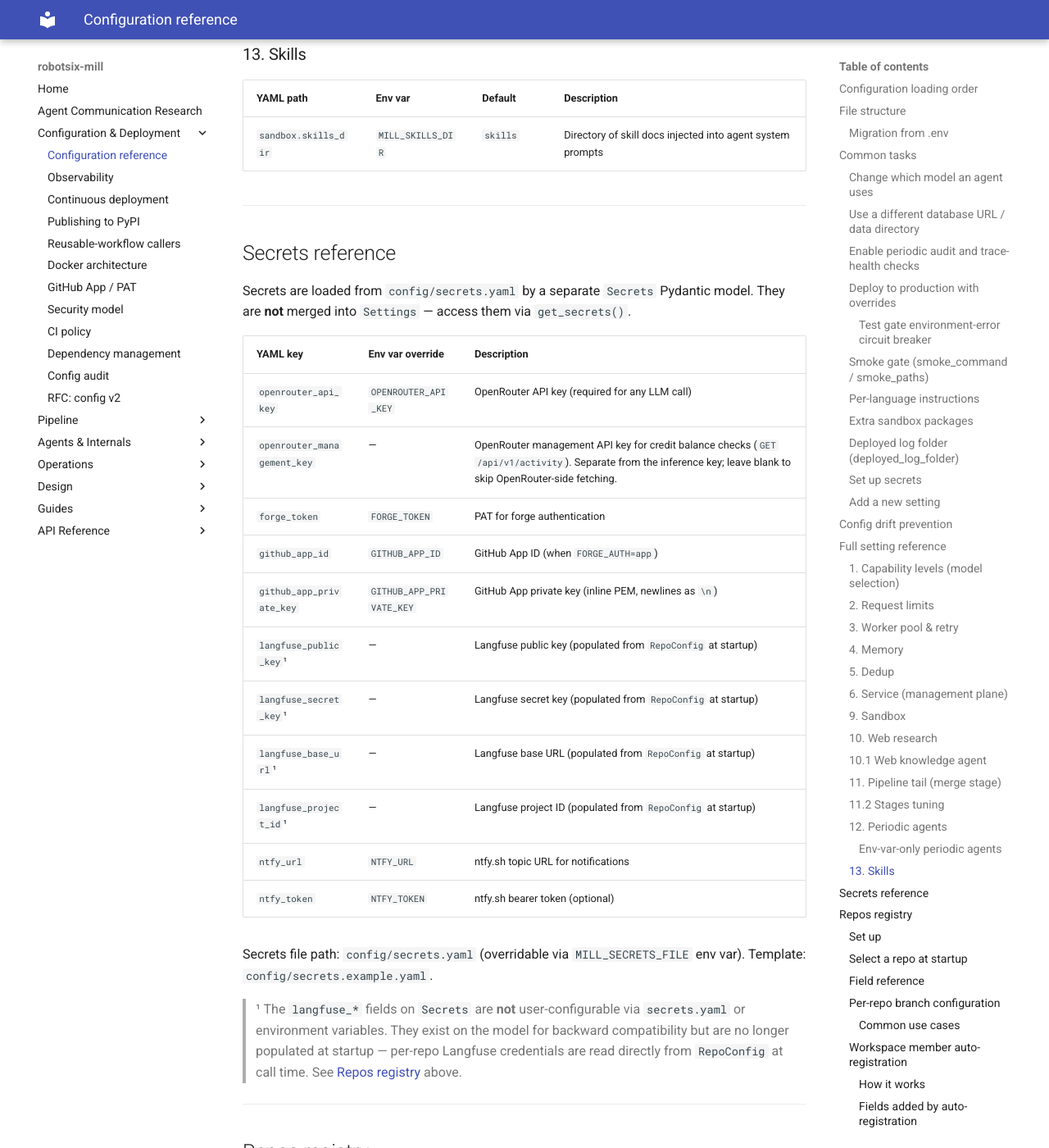
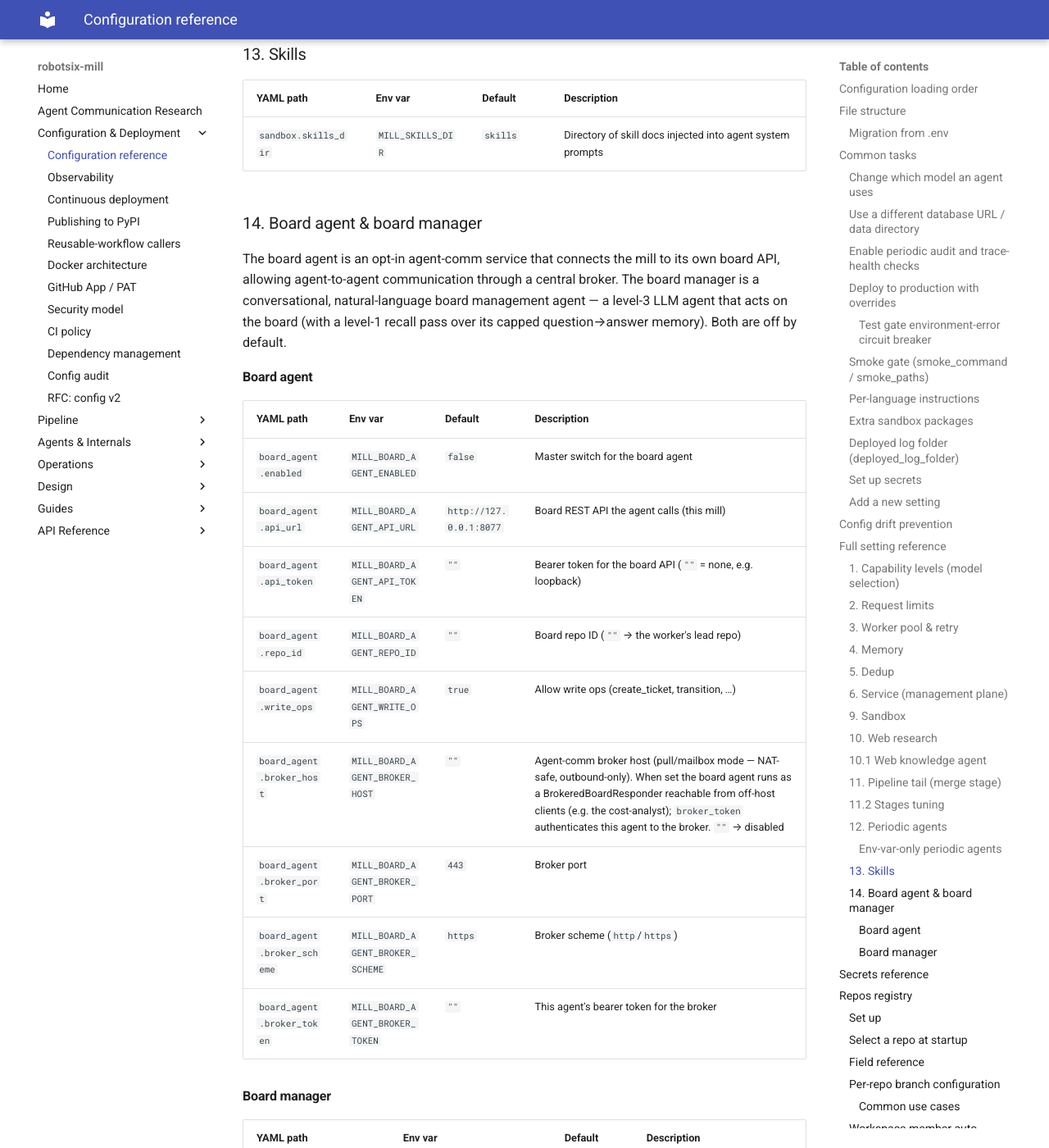
Before and after one commit to damien-robotsix/robotsix-mill, an MkDocs documentation site: the page built from docs/configuration.md, in a window 1280 px wide and 1400 px high, scrolled down 22912 px. Shown: the whole window at 82% size. Built offline with MkDocs 1.6.1 and Material for MkDocs 9.7.7, drawn with Linux system fonts in a browser that asks for light colours; some of the changed text lies outside the part shown.

Commit message:
mill: env doc sync: missing-from-docs — MILL_BOARD_AGENT_* and MILL_BOARD_MANAGER_* fields (20260619T115608Z-env-doc-sync-missing-from-docs-mill-boar-69d4) (#1641)
Co-authored-by: robotsix-mill <mill@robotsix.local>

```diff
--- a/docs/configuration.md
+++ b/docs/configuration.md
@@ -630,6 +630,39 @@ and as environment variables:
 |-----------|---------|---------|-------------|
 | `sandbox.skills_dir` | `MILL_SKILLS_DIR` | `skills` | Directory of skill docs injected into agent system prompts |
 
+### 14. Board agent & board manager
+
+The board agent is an opt-in agent-comm service that connects the mill
+to its own board API, allowing agent-to-agent communication through a
+central broker. The board manager is a conversational, natural-language
+board management agent — a level-3 LLM agent that acts on the board
+(with a level-1 recall pass over its capped question→answer memory).
+Both are off by default.
+
+#### Board agent
+
+| YAML path | Env var | Default | Description |
+|-----------|---------|---------|-------------|
+| `board_agent.enabled` | `MILL_BOARD_AGENT_ENABLED` | `false` | Master switch for the board agent |
+| `board_agent.api_url` | `MILL_BOARD_AGENT_API_URL` | `http://127.0.0.1:8077` | Board REST API the agent calls (this mill) |
+| `board_agent.api_token` | `MILL_BOARD_AGENT_API_TOKEN` | `""` | Bearer token for the board API (`""` = none, e.g. loopback) |
+| `board_agent.repo_id` | `MILL_BOARD_AGENT_REPO_ID` | `""` | Board repo ID (`""` → the worker's lead repo) |
+| `board_agent.write_ops` | `MILL_BOARD_AGENT_WRITE_OPS` | `true` | Allow write ops (create_ticket, transition, …) |
+| `board_agent.broker_host` | `MILL_BOARD_AGENT_BROKER_HOST` | `""` | Agent-comm broker host (pull/mailbox mode — NAT-safe, outbound-only). When set the board agent runs as a BrokeredBoardResponder reachable from off-host clients (e.g. the cost-analyst); `broker_token` authenticates this agent to the broker. `""` → disabled |
+| `board_agent.broker_port` | `MILL_BOARD_AGENT_BROKER_PORT` | `443` | Broker port |
+| `board_agent.broker_scheme` | `MILL_BOARD_AGENT_BROKER_SCHEME` | `https` | Broker scheme (`http`/`https`) |
+| `board_agent.broker_token` | `MILL_BOARD_AGENT_BROKER_TOKEN` | `""` | This agent's bearer token for the broker |
+
+#### Board manager
+
+| YAML path | Env var | Default | Description |
+|-----------|---------|---------|-------------|
+| `board_manager.enabled` | `MILL_BOARD_MANAGER_ENABLED` | `false` | Master switch for the board manager |
+| `board_manager.broker_token` | `MILL_BOARD_MANAGER_BROKER_TOKEN` | `""` | The manager's bearer token for the broker |
+| `board_manager.model` | `MILL_BOARD_MANAGER_MODEL` | `""` | Level-3 model (`""` → tier default) |
+| `board_manager.recall_model` | `MILL_BOARD_MANAGER_RECALL_MODEL` | `""` | Level-1 recall model (`""` → tier default) |
+| `board_manager.max_conversations` | `MILL_BOARD_MANAGER_MAX_CONVERSATIONS` | `200` | Cap on retained question→answer turns |
+
 ---
 
 ## Secrets reference
```
